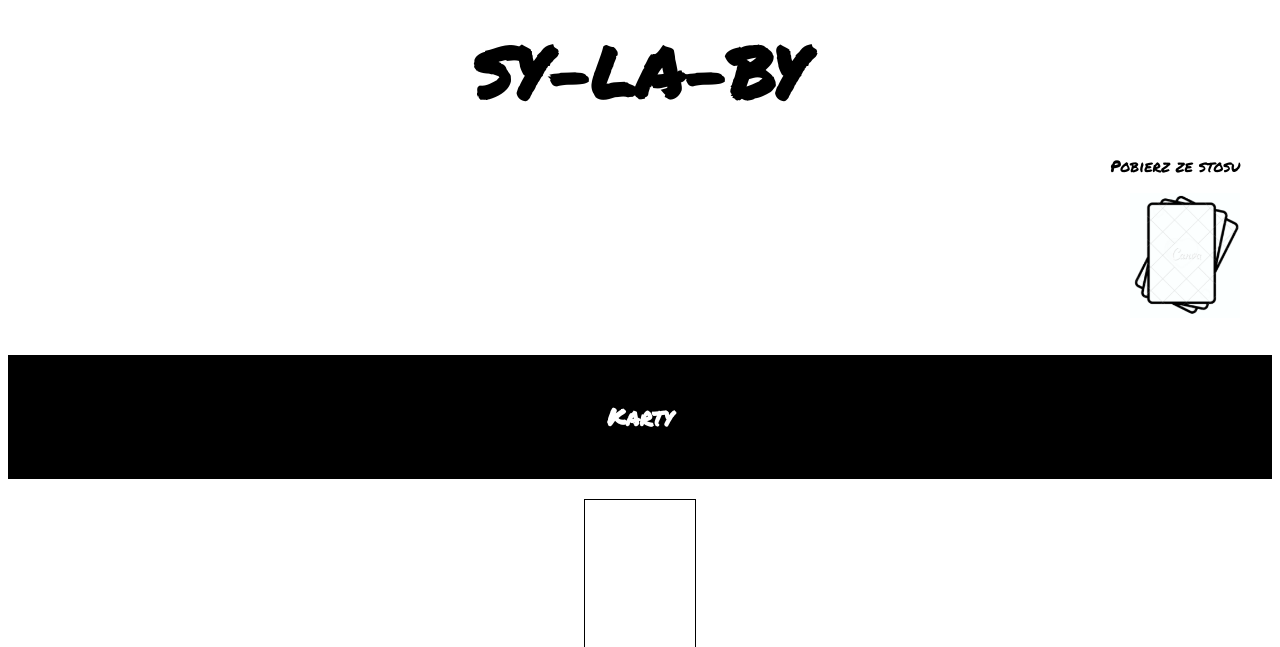
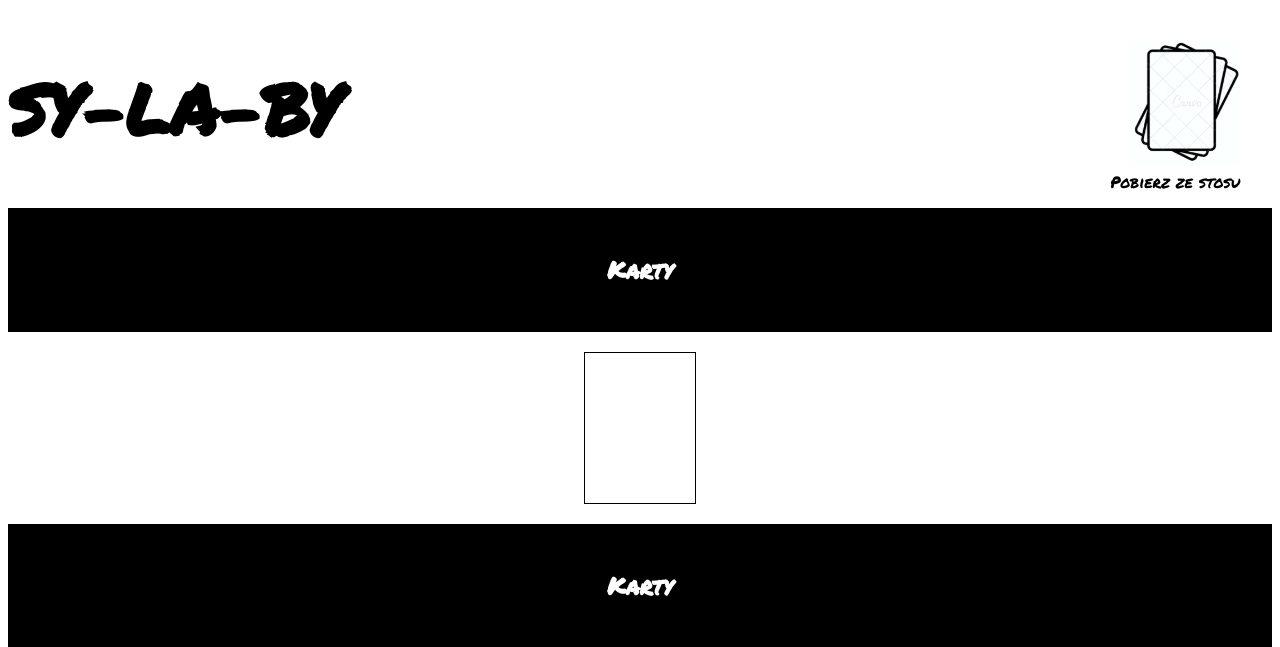
Before and after one commit to Agnieszka1996/IG_projekt, a Flask app: template templates/gra.jinja2 in a window 1280 px wide. Shown: the top 647 px of the page. Run offline with Flask 2, Linux system fonts and the light colour scheme; the template is opened without the code that fills it: values that come from a table or form of the project are taken from there, others are empty; some libraries are stand-ins or nearby versions.

Commit message:
wygląd, sjp

```diff
--- a/app.py
+++ b/app.py
@@ -43,12 +43,13 @@ def gra():
         # return redirect(url_for("koniec_gry"))
     return render_template("gra.jinja2", karty_gracza_1=karty_gracza_1, karty_gracza_2=karty_gracza_2, wartownik = wartownik, form=form)
 
-@app.route('/pobierz_karte')
+@app.route('/pobierz_karte/<str>')
 def pobierz_karte(self, karta):
-    karty_gracza = gra.gracze[gra.turn].karty_gracza
+    karty_gracza_1 = gra.gracze[0].karty_gracza
+    karty_gracza_2 = gra.gracze[1].karty_gracza
     form = WybierzKarte()
     self.karty_gracza.append(karta)
-    return render_template("gra.jinja2", karty_gracza=karty_gracza, form=form)
+    return render_template("gra.jinja2", karty_gracza_1=karty_gracza_1, karty_gracza_2=karty_gracza_2, form=form)
 
 if __name__ == "__main__":
     app.debug =True
--- a/static/style.css
+++ b/static/style.css
@@ -2,10 +2,11 @@ body {
     font-family: 'Permanent Marker', cursive;
     /*background-image: url("./assets/tlo.jpg");*/
 }
-h1 {
+.sylaby_napis {
     text-align: center;
     font-weight: bold;
     font-size: 70px;
+    line-height: 200px;
     margin: 20px auto;
     background-color: white;
     color: black;
@@ -52,6 +53,7 @@ h1 {
 .stos {
     margin: 2rem;
     text-align: right;
+    float: right;
 }
 .stos img {
     width: 110px;
--- a/templates/gra.jinja2
+++ b/templates/gra.jinja2
@@ -13,17 +13,17 @@
 
 <body>
 
-<h1>SY-LA-BY</h1>
 
-<div class="pole_stosu">
-    <div class="stos">
+<span class="sylaby_napis">SY-LA-BY</span>
+
+    <span class="stos">
         <a href="/pobierz_karte">
-            <p class="pobierz-ze-stosu">Pobierz ze stosu</p>
-            <img class="stos-img" src="/static/assets/stos.png" alt="stos">
+            <div>
+                <img class="stos-img" src="/static/assets/stos.png" alt="stos">
+                <div class="pobierz-ze-stosu">Pobierz ze stosu</div>
+            </div>
         </a>
-    </div>
-</div>
-
+    </span>
 
 <div class="pole_gracza">
 <p class="karty_napis">Karty</p>
```
